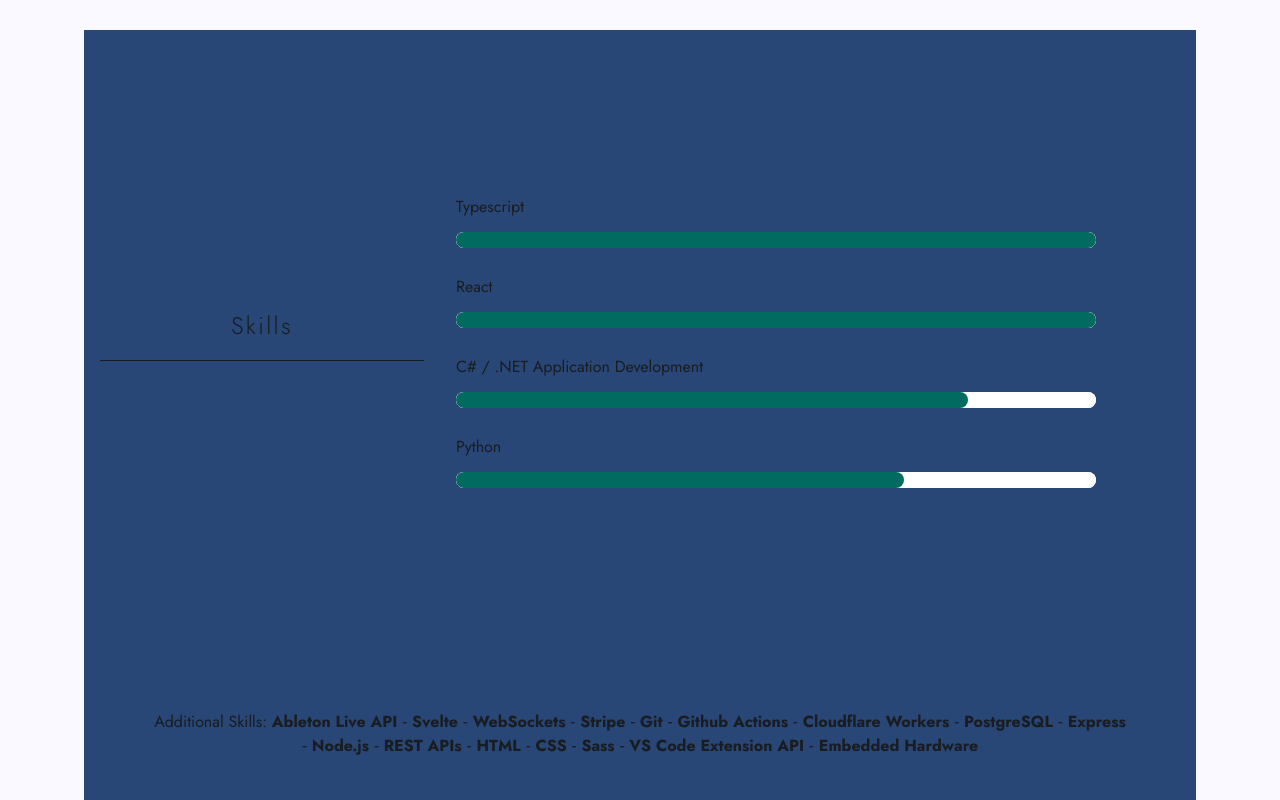
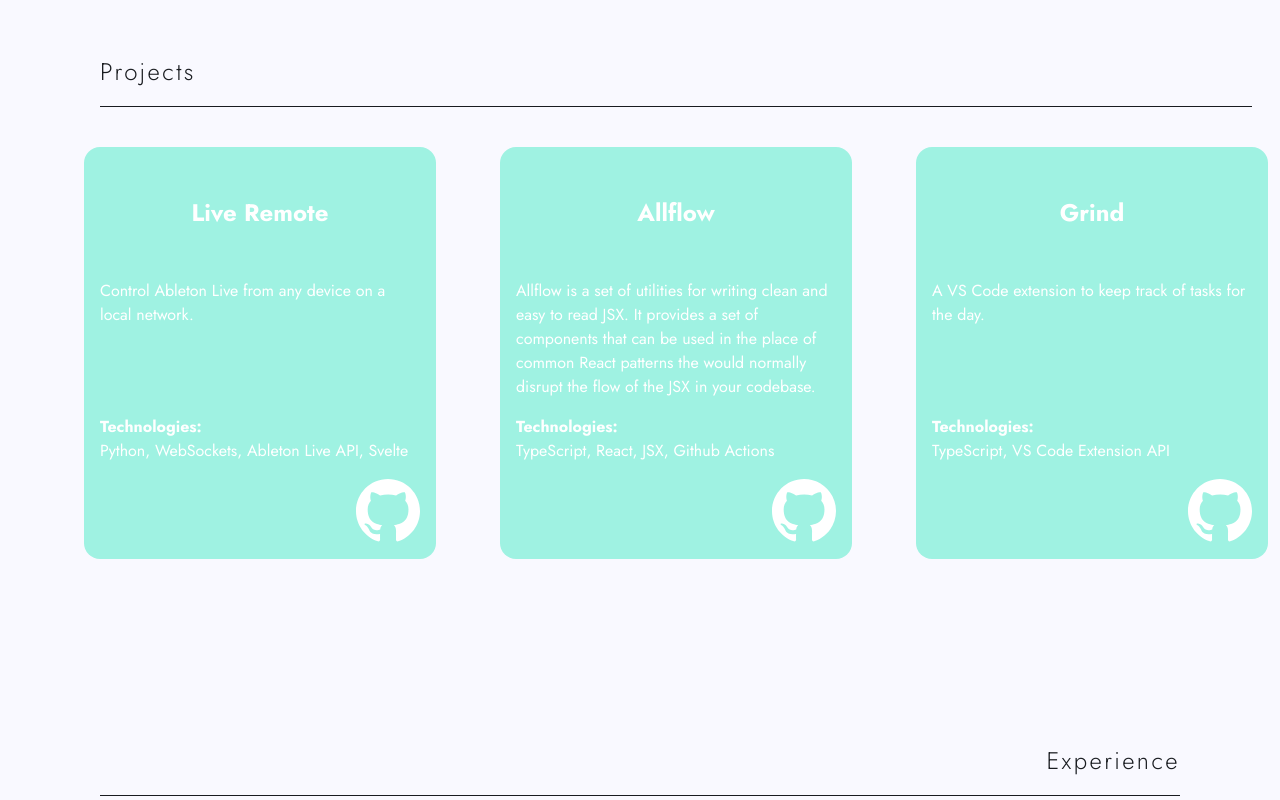
Before and after one commit to isfopo/about, a React (Vite) app: page / in a window 1280 px wide. Shown: the part 840-1640 px from the top of the page. Built offline with nearby package versions, Linux system fonts and the light colour scheme.

Commit message:
Remove SkillsSection component
Temporarily remove the skills section to focus on other components. The
data is still present in the code, just commented out.

```diff
--- a/src/App.tsx
+++ b/src/App.tsx
@@ -8,7 +8,6 @@ import {
   ExperienceSectionProps,
 } from "components/Section/ExperienceSection";
 import { Project, ProjectsSection } from "components/Section/ProjectsSection";
-import { Skill, SkillsSection } from "components/Section/SkillsSection";
 import { SECTIONS } from "consts";
 import { Footer } from "components/Footer";
 
@@ -18,31 +17,31 @@ const tag = "Full-Stack Software Developer";
 
 const about = `Motivated by creativity and a passion for innovation, I fuse my backgrounds in software engineering and music to craft technology that's both functional and inspired.`;
 
-const skills: Skill[] = [
-  { name: "Typescript", level: 10 },
-  { name: "React", level: 10 },
-  { name: "C# / .NET Application Development", level: 8 },
-  { name: "Python", level: 7 },
-];
+// const skills: Skill[] = [
+//   { name: "Typescript", level: 10 },
+//   { name: "React", level: 10 },
+//   { name: "C# / .NET Application Development", level: 8 },
+//   { name: "Python", level: 7 },
+// ];
 
-const additionalSkills: string[] = [
-  "Ableton Live API",
-  "Svelte",
-  "WebSockets",
-  "Stripe",
-  "Git",
-  "Github Actions",
-  "Cloudflare Workers",
-  "PostgreSQL",
-  "Express",
-  "Node.js",
-  "REST APIs",
-  "HTML",
-  "CSS",
-  "Sass",
-  "VS Code Extension API",
-  "Embedded Hardware",
-];
+// const additionalSkills: string[] = [
+//   "Ableton Live API",
+//   "Svelte",
+//   "WebSockets",
+//   "Stripe",
+//   "Git",
+//   "Github Actions",
+//   "Cloudflare Workers",
+//   "PostgreSQL",
+//   "Express",
+//   "Node.js",
+//   "REST APIs",
+//   "HTML",
+//   "CSS",
+//   "Sass",
+//   "VS Code Extension API",
+//   "Embedded Hardware",
+// ];
 
 const socials: SocialPlatformLink[] = [
   {
@@ -176,9 +175,9 @@ function App() {
       <>
         <Header sections={SECTIONS} socials={socials} />
         <AboutSection name={name} tag={tag} about={about} />
-        <SkillsSection skills={skills} additionalSkills={additionalSkills} />
+        <ProjectsSection projects={projects} />
+        {/*<SkillsSection skills={skills} additionalSkills={additionalSkills} />*/}
         <ExperienceSection {...experience} />
-        <ProjectsSection projects={projects} />
         <ContactSection contacts={contacts} socials={socials} />
         <Footer socials={socials} />
       </>
```
